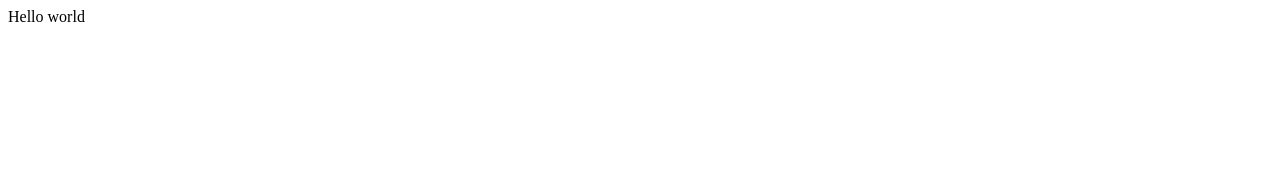
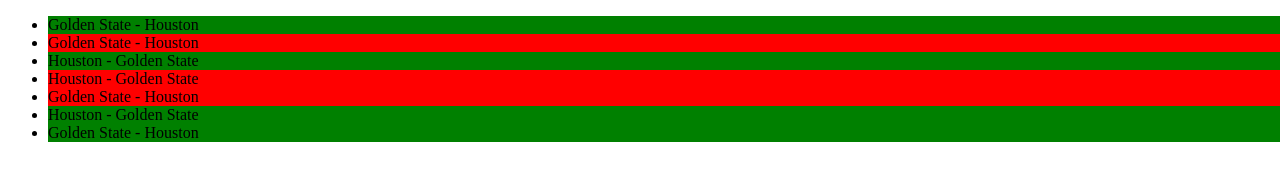
Before and after one commit to habsul-rignyr/nbaScoresChart, a plain HTML site: page index.html in a window 1280 px wide. Drawn offline with Linux system fonts and the light colour scheme.

Commit message:
Add logic to determine winner and change css class to make background red or blue based on whether Golden State won or lost

```diff
--- a/index.html
+++ b/index.html
@@ -9,15 +9,12 @@
 </head>
 
 <body>
-  Hello world
+  <ul id="games">
+
+	</ul>
   <script src="script.js"></script>
 
- <!--
-  This script places a badge on your repl's full-browser view back to your repl's cover
-  page. Try various colors for the theme: dark, light, red, orange, yellow, lime, green,
-  teal, blue, blurple, magenta, pink!
-  -->
-  <script src="https://replit.com/public/js/replit-badge.js" theme="blue" defer></script>
+
 </body>
 
 </html>
--- a/script.js
+++ b/script.js
@@ -83,3 +83,17 @@ const warriorsGames = [{
     }
   }
 ]
+
+
+for (let g in warriorsGames) {
+	const newEl = document.createElement('li');
+	if ((warriorsGames[g].awayTeam.isWinner && warriorsGames[g].awayTeam.team === 'Golden State') || (warriorsGames[g].homeTeam.isWinner && warriorsGames[g].homeTeam.team === 'Golden State')) {
+		newEl.className = 'winner';
+		newEl.innerHTML = `${warriorsGames[g].awayTeam.team} - ${warriorsGames[g].homeTeam.team}`;
+	} else {
+		newEl.className = 'loser';
+		newEl.innerHTML = `${warriorsGames[g].awayTeam.team} - ${warriorsGames[g].homeTeam.team}`;
+	}
+
+	document.querySelector('#games').appendChild(newEl);
+}
--- a/style.css
+++ b/style.css
@@ -2,3 +2,12 @@ html, body {
   height: 100%;
   width: 100%;
 }
+
+.winner{
+	background-color: green;
+}
+
+.loser {
+	background-color: red;
+
+}
```
